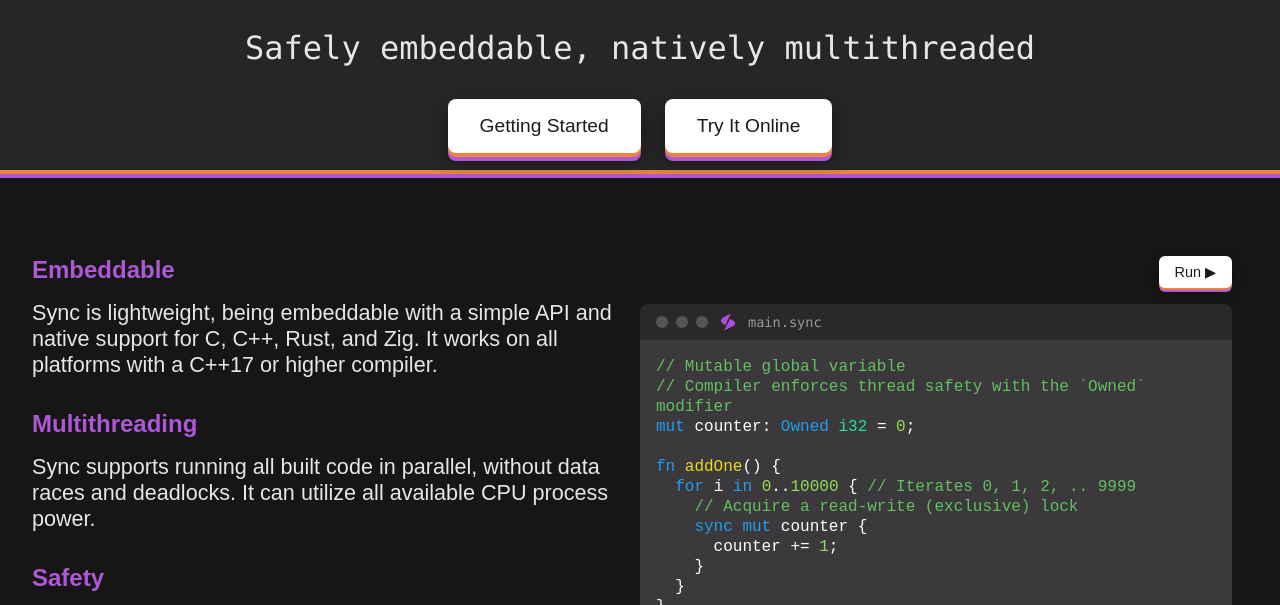
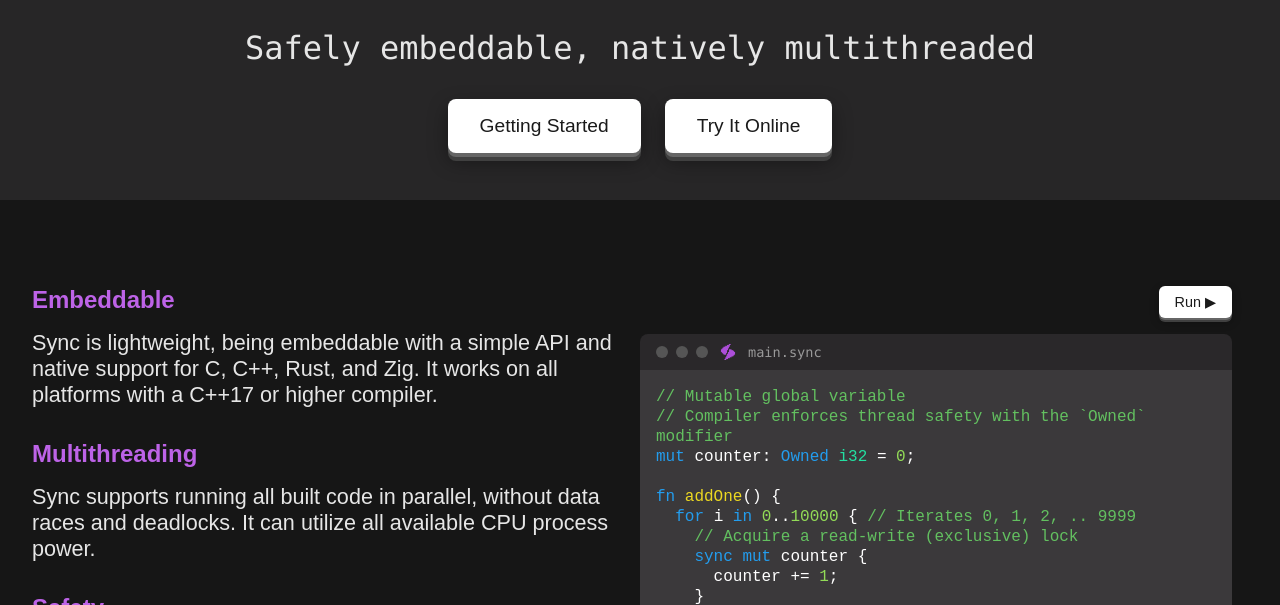
Before and after one commit to sync-language/www.synclang.org, a plain HTML site: page syncWeb/index.html in a window 1280 px wide. Shown: the part 190-795 px from the top of the page. Drawn offline with nearby package versions, Linux system fonts and the light colour scheme.

Commit message:
better colours

```diff
--- a/syncWeb/style.css
+++ b/syncWeb/style.css
@@ -88,7 +88,7 @@
 
 .navbar-item:hover,
 .navbar-item:active {
-    color: #45a049;
+    color: var(--accent-orange);
     text-decoration: none;
     font-size: large;
 }
@@ -134,9 +134,7 @@
     justify-content: center;
     align-items: center;
     position: relative;
-    box-shadow:
-        0 4px 0 0 var(--accent-orange),
-        0 8px 0 0 var(--accent-purple);
+    padding-bottom: 30px;
 }
 
 .hero-inner {
@@ -394,8 +392,8 @@
     position: relative;
     transition: all 0.1s ease;
     box-shadow:
-        0 4px 0 0 var(--accent-orange),
-        0 8px 0 0 var(--accent-purple),
+        0 4px 0 0 var(--inactive-grey-light),
+        0 8px 0 0 var(--inactive-grey-dark),
         0 8px 20px rgba(0, 0, 0, 0.4);
 }
 
--- a/syncWeb/variables.css
+++ b/syncWeb/variables.css
@@ -18,8 +18,10 @@
     inset 0 6px 10px #00000030;
     --navbar-height: 60px;
     --font-mono: 'Consolas', 'Monaco', 'Source Code Pro', monospace;
-    --accent-orange: #e9833f;
-    --accent-purple: #ae58d6;
+    --accent-orange: #f07448;
+    --accent-purple: #bd63e7;
+    --inactive-grey-light: hsl(0, 0%, 40%);
+    --inactive-grey-dark: hsl(0, 0%, 25%);
 }
 
 body {
@@ -40,8 +42,8 @@
     position: relative;
     margin-bottom: 10px;
     box-shadow:
-        0 4px 0 0 var(--accent-orange),
-        0 8px 0 0 var(--accent-purple),
+        0 4px 0 0 var(--inactive-grey-light),
+        0 8px 0 0 var(--inactive-grey-dark),
         0 8px 20px rgba(0, 0, 0, 0.4);
 }
 
@@ -89,8 +91,8 @@
     cursor: pointer;
     transition: all 0.1s ease;
     box-shadow:
-        0 2px 0 0 var(--accent-orange),
-        0 4px 0 0 var(--accent-purple),
+        0 2px 0 0 var(--inactive-grey-light),
+        0 4px 0 0 var(--inactive-grey-dark),
         0 4px 10px rgba(0, 0, 0, 0.3);
 }
 
```
Also changed, not shown: assets/sync_logo_rough.svg.
